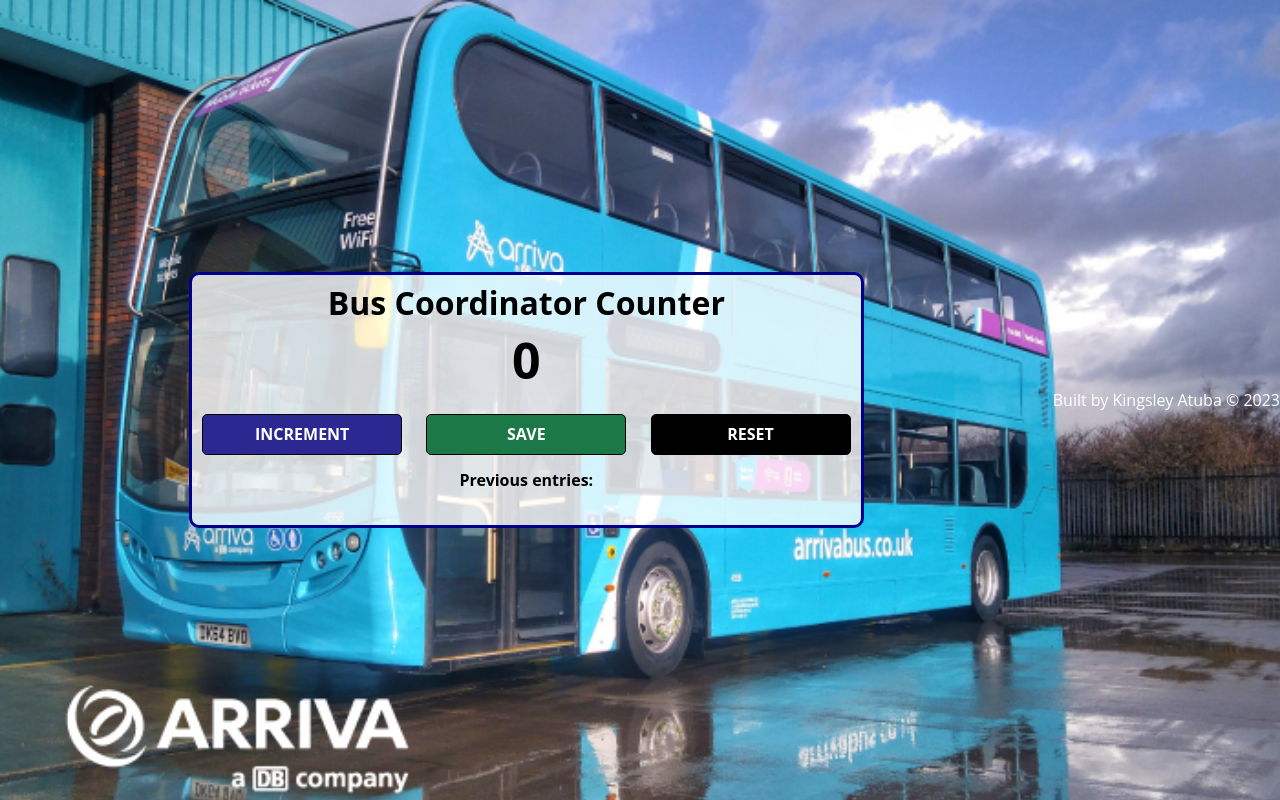
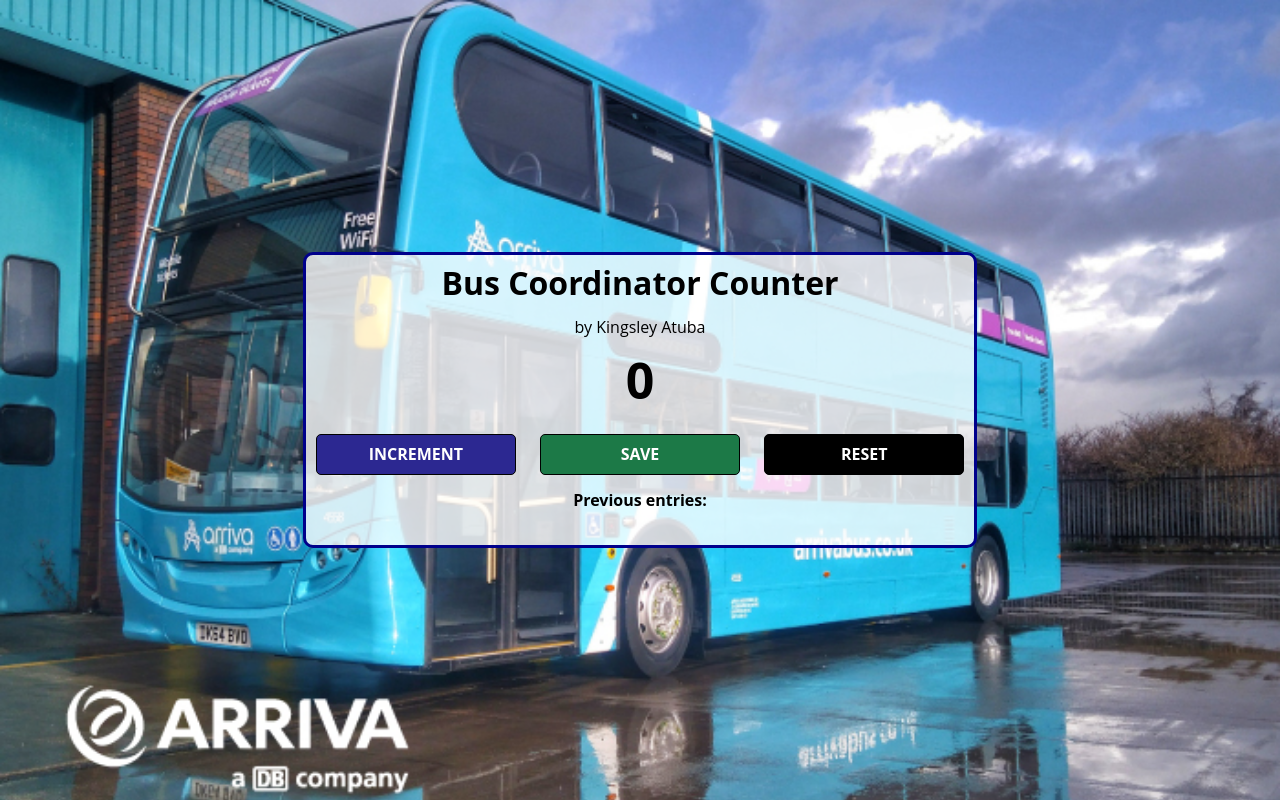
Before and after one commit to atubak400/Arriva-Bus-Coordinator-Counter, a plain HTML site: page index.html in a window 1280 px wide. Drawn offline with nearby package versions, Linux system fonts and the light colour scheme.

Commit message:
removed footer and added my name to the title

```diff
--- a/index.html
+++ b/index.html
@@ -9,16 +9,13 @@
 <body>
     <div class="container">
         <h1>Bus Coordinator Counter</h1>
+        <p>by Kingsley Atuba</p>
         <h2 id="count-el">0</h2>
         <button id="increment-btn" onclick="increment()">INCREMENT</button>
         <button id="save-btn" onclick="save()">SAVE</button>
         <button id="reset-btn" onclick="reset()">RESET</button>
         <p id="save-el">Previous entries: </p>
     </div>
-
-    <footer>
-        <p class="footer">Built by Kingsley Atuba &copy; <span id="current-year"></span></p>
-    </footer>
     <script src="index.js"></script>
 </body>
 
```
